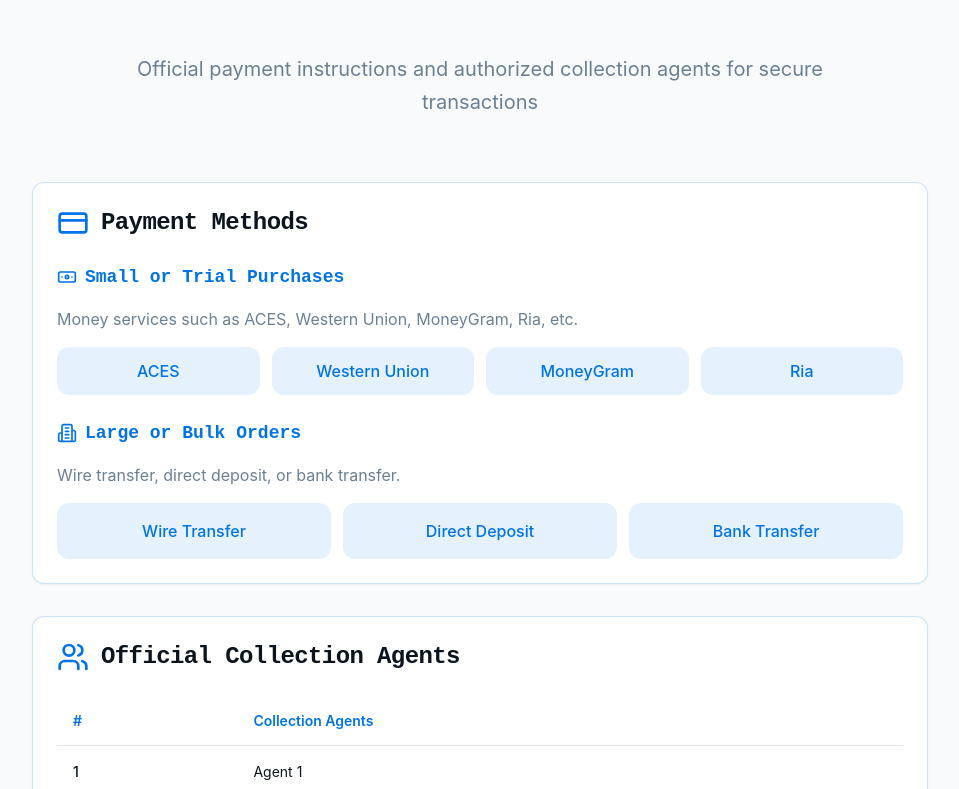
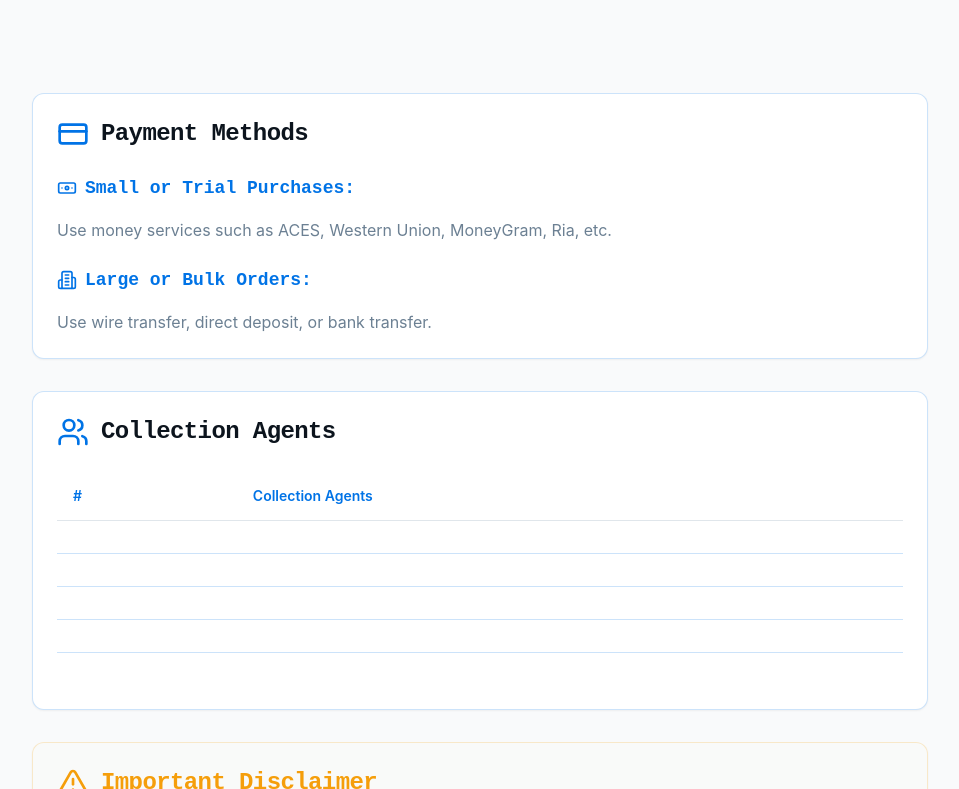
Before and after one commit to xvxxx/ata-elektronik, a React (Vite) app: page /collection-agents.html in a window 1280 px wide. Shown: the part 163-952 px from the top of the page, without its empty margins (160-1119 px from the left). Built offline with nearby package versions, Linux system fonts and the light colour scheme.

Commit message:
Add Collection Agents page
Create a new page for Collection Agents and Accounts Payable, including payment methods and a table for collection agents. This page is not linked from the main navigation.

```diff
--- a/src/pages/CollectionAgents.tsx
+++ b/src/pages/CollectionAgents.tsx
@@ -3,24 +3,14 @@ import { Table, TableBody, TableCell, TableHead, TableHeader, TableRow } from "@
 import { CreditCard, Building2, Banknote, AlertTriangle, Users } from "lucide-react";
 
 const CollectionAgents = () => {
-  const collectionAgents = [
-    { id: 1, name: "Agent 1" },
-    { id: 2, name: "Agent 2" },
-    { id: 3, name: "Agent 3" },
-    { id: 4, name: "Agent 4" },
-    { id: 5, name: "Agent 5" }
-  ];
 
   return (
     <div className="min-h-screen bg-background pt-20">
       <div className="container mx-auto px-4 py-16">
         <div className="text-center mb-16">
           <h1 className="text-4xl md:text-5xl font-bold mb-6 font-orbitron bg-gradient-primary bg-clip-text text-transparent">
-            Collection Agents & Accounts Payable
+            Collection Agents / Accounts Payable
           </h1>
-          <p className="text-xl text-muted-foreground max-w-3xl mx-auto leading-relaxed">
-            Official payment instructions and authorized collection agents for secure transactions
-          </p>
         </div>
 
         <div className="max-w-4xl mx-auto space-y-8">
@@ -37,36 +27,22 @@ const CollectionAgents = () => {
               <div className="space-y-4">
                 <h3 className="text-lg font-semibold text-primary flex items-center space-x-2">
                   <Banknote className="h-5 w-5" />
-                  <span>Small or Trial Purchases</span>
+                  <span>Small or Trial Purchases:</span>
                 </h3>
                 <p className="text-muted-foreground">
-                  Money services such as ACES, Western Union, MoneyGram, Ria, etc.
+                  Use money services such as ACES, Western Union, MoneyGram, Ria, etc.
                 </p>
-                <div className="grid grid-cols-2 md:grid-cols-4 gap-3">
-                  {['ACES', 'Western Union', 'MoneyGram', 'Ria'].map((service) => (
-                    <div key={service} className="text-center p-3 rounded-lg bg-primary/10">
-                      <span className="font-medium text-primary">{service}</span>
-                    </div>
-                  ))}
-                </div>
               </div>
 
               {/* Large Orders */}
               <div className="space-y-4">
                 <h3 className="text-lg font-semibold text-primary flex items-center space-x-2">
                   <Building2 className="h-5 w-5" />
-                  <span>Large or Bulk Orders</span>
+                  <span>Large or Bulk Orders:</span>
                 </h3>
                 <p className="text-muted-foreground">
-                  Wire transfer, direct deposit, or bank transfer.
+                  Use wire transfer, direct deposit, or bank transfer.
                 </p>
-                <div className="grid md:grid-cols-3 gap-3">
-                  {['Wire Transfer', 'Direct Deposit', 'Bank Transfer'].map((method) => (
-                    <div key={method} className="text-center p-4 rounded-lg bg-primary/10">
-                      <span className="font-medium text-primary">{method}</span>
-                    </div>
-                  ))}
-                </div>
               </div>
             </CardContent>
           </Card>
@@ -76,7 +52,7 @@ const CollectionAgents = () => {
             <CardHeader>
               <CardTitle className="flex items-center space-x-3 text-2xl font-orbitron">
                 <Users className="h-8 w-8 text-primary" />
-                <span>Official Collection Agents</span>
+                <span>Collection Agents</span>
               </CardTitle>
             </CardHeader>
             <CardContent>
@@ -88,12 +64,26 @@ const CollectionAgents = () => {
                   </TableRow>
                 </TableHeader>
                 <TableBody>
-                  {collectionAgents.map((agent) => (
-                    <TableRow key={agent.id} className="border-primary/20">
-                      <TableCell className="font-medium">{agent.id}</TableCell>
-                      <TableCell>{agent.name}</TableCell>
-                    </TableRow>
-                  ))}
+                  <TableRow className="border-primary/20">
+                    <TableCell className="font-medium"></TableCell>
+                    <TableCell></TableCell>
+                  </TableRow>
+                  <TableRow className="border-primary/20">
+                    <TableCell className="font-medium"></TableCell>
+                    <TableCell></TableCell>
+                  </TableRow>
+                  <TableRow className="border-primary/20">
+                    <TableCell className="font-medium"></TableCell>
+                    <TableCell></TableCell>
+                  </TableRow>
+                  <TableRow className="border-primary/20">
+                    <TableCell className="font-medium"></TableCell>
+                    <TableCell></TableCell>
+                  </TableRow>
+                  <TableRow className="border-primary/20">
+                    <TableCell className="font-medium"></TableCell>
+                    <TableCell></TableCell>
+                  </TableRow>
                 </TableBody>
               </Table>
             </CardContent>
@@ -109,8 +99,7 @@ const CollectionAgents = () => {
             </CardHeader>
             <CardContent>
               <p className="text-lg leading-relaxed">
-                <strong className="text-amber-500">Important:</strong> Payment for small or trial purchases must always be made in favor of our
-                <strong> official Collection Agents or Accounts Payable</strong>. This ensures secure processing and proper order fulfillment.
+                Payment for small or trial purchases must always be made in favor of our official Collection Agents or Accounts Payable.
               </p>
               <div className="mt-6 p-4 rounded-lg bg-primary/10">
                 <h4 className="font-semibold text-primary mb-2">Company Details:</h4>
```
